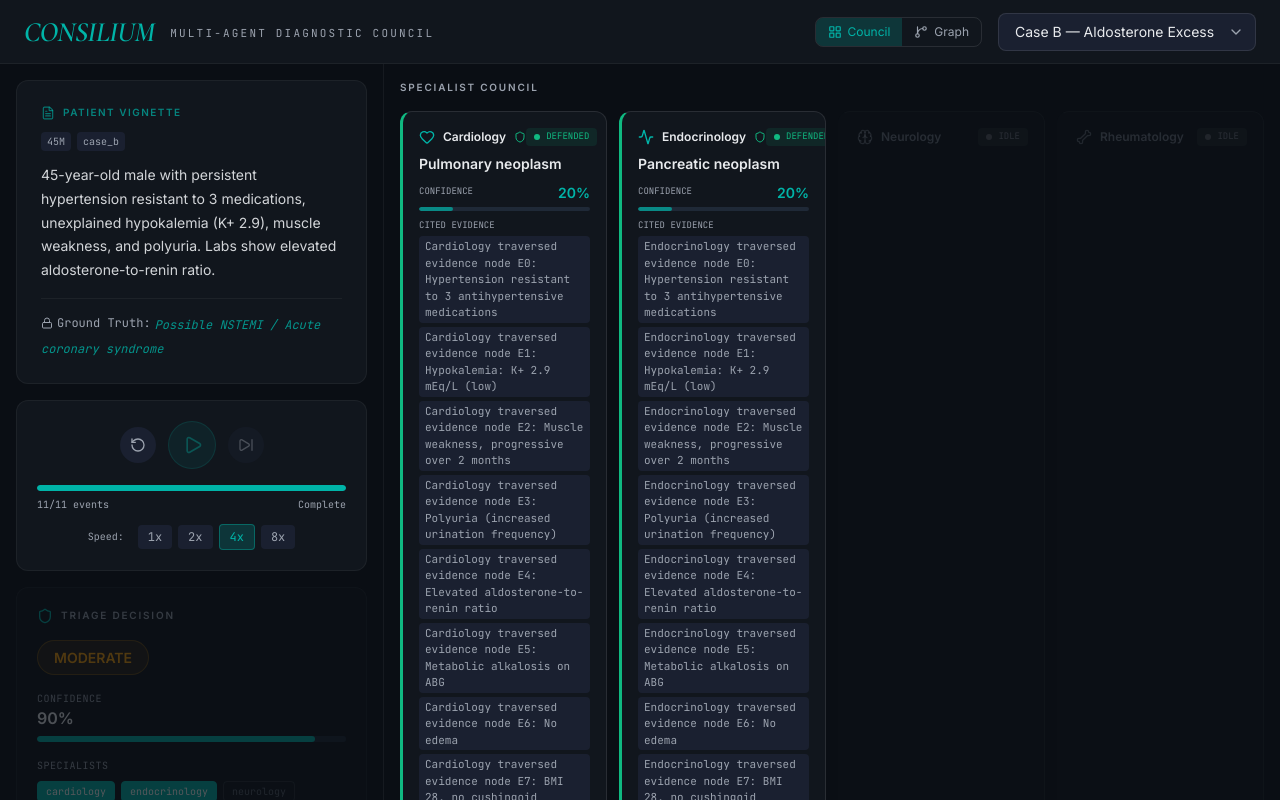
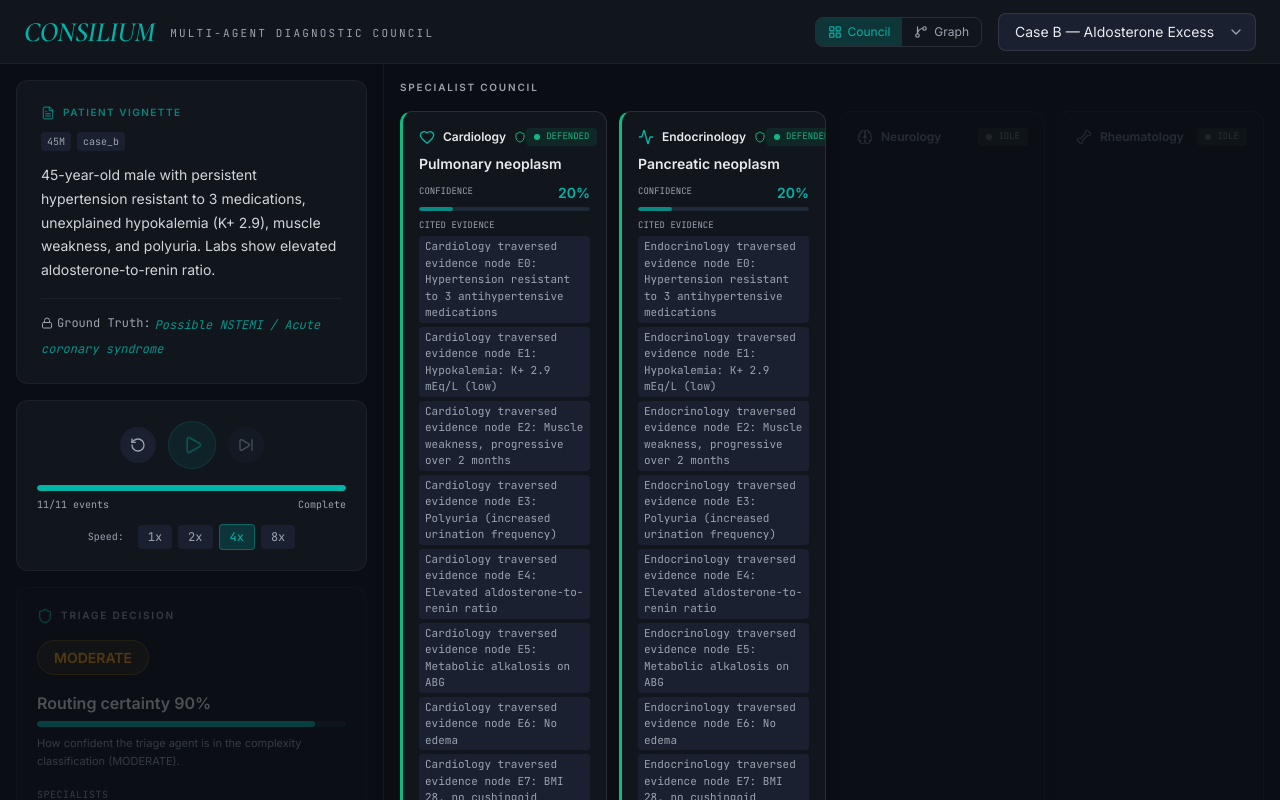
Before and after one commit to chinnuteja/CONSILIUM, a React (Vite) app in the folder frontend/: page / in a window 1280 px wide. Both pictures are taken after a click on the button 191 px from the left and 367 px from the top of the page. Built offline with nearby package versions, Linux system fonts and the light colour scheme.

Commit message:
refactor(ui): relabel triage number as routing certainty

```diff
--- a/frontend/src/components/TriageCard.tsx
+++ b/frontend/src/components/TriageCard.tsx
@@ -59,8 +59,9 @@ export function TriageCard({ triage }: TriageCardProps) {
 
       <div className="mb-4">
         <div className="mb-1.5">
-          <span className="text-[10px] font-mono uppercase tracking-wider text-text-secondary block">Confidence</span>
-          <span className="text-[16px] font-semibold text-text-primary block">{(triage.confidence * 100).toFixed(0)}%</span>
+          <span className="text-[16px] font-semibold text-text-primary block">
+            Routing certainty {(triage.confidence * 100).toFixed(0)}%
+          </span>
         </div>
         <div className="h-1.5 rounded-full overflow-hidden" style={{ background: '#1F2937' }}>
           <div
@@ -68,6 +69,9 @@ export function TriageCard({ triage }: TriageCardProps) {
             style={{ width: `${triage.confidence * 100}%` }}
           />
         </div>
+        <p className="mt-2 text-[11px] leading-relaxed text-text-secondary">
+          How confident the triage agent is in the complexity classification ({triage.case_complexity}).
+        </p>
       </div>
 
       <div className="mb-4">
```
